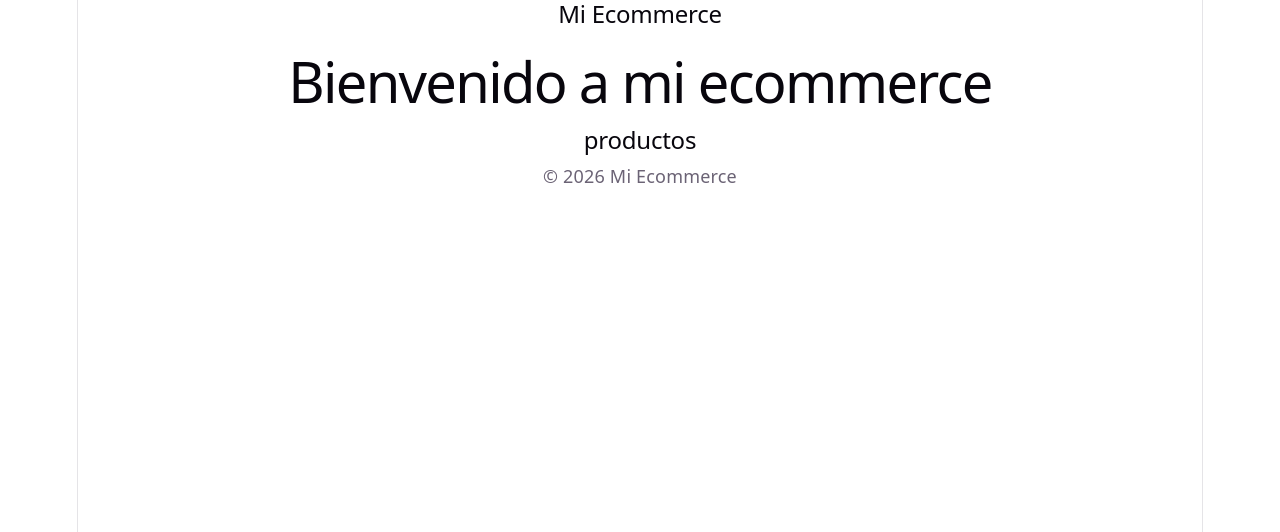
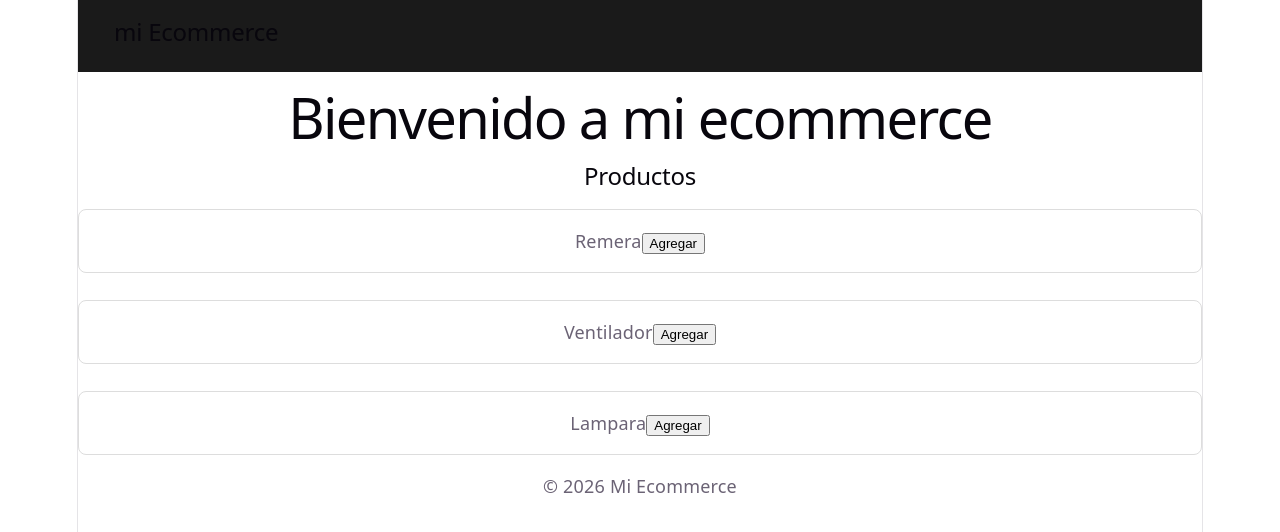
Before and after one commit to NVargasBestani/Proyecto-personal---Ecommerce-, a React (Vite) app: page / in a window 1280 px wide. Shown: the top 532 px of the page. Built offline with nearby package versions, Linux system fonts and the light colour scheme.

Commit message:
incluimos css

```diff
--- a/src/App.jsx
+++ b/src/App.jsx
@@ -1,16 +1,16 @@
 import "./App.css";
-import NavBar from "./componentes/navBar";
-import Inicio from "./componentes/inicio";
-import Productos from "./componentes/productos";
-import Footer from "./componentes/footer";
+import NavBar from "./componentes/NavBar";
+import Inicio from "./componentes/Inicio";
+import Productos from "./componentes/Productos";
+import Footer from "./componentes/Footer";
 
 function App() {
   return (
     <>
-      <NavBar />
+      <NavBar nombreTienda="mi Ecommerce" />
       <Inicio />
       <Productos />
-      <Footer />
+      <Footer anio={2026} />
     </>
   );
 }
--- a/src/componentes/Footer.jsx
+++ b/src/componentes/Footer.jsx
@@ -1,7 +1,7 @@
-function Footer() {
+function Footer({ anio }) {
   return (
     <footer>
-      <p>© 2026 Mi Ecommerce</p>
+      <p>© {anio} Mi Ecommerce</p>
     </footer>
   );
 }
--- /dev/null
+++ b/src/componentes/NavBar.css
@@ -0,0 +1,8 @@
+.navbar {
+  display: flex;
+  justify-content: flex-start;
+  align-items: center;
+  padding: 1rem 2rem;
+  background-color: #1a1a1a;
+  color: white;
+}
--- a/src/componentes/NavBar.jsx
+++ b/src/componentes/NavBar.jsx
@@ -1,7 +1,9 @@
-function NavBar() {
+import "./NavBar.css";
+
+function NavBar({ nombreTienda }) {
   return (
-    <nav>
-      <h2>Mi Ecommerce</h2>
+    <nav className="navbar">
+      <h2>{nombreTienda}</h2>
     </nav>
   );
 }
--- /dev/null
+++ b/src/componentes/Productos.css
@@ -0,0 +1,14 @@
+.lista-productos {
+  display: grid;
+  grid-template-columns: repeat(autofit, minmax(200px, 1fr));
+  gap: 1.5rem;
+  list-style: none;
+  padding: 0;
+}
+
+.producto-item {
+  border: 1px solid #ddd;
+  border-radius: 8px;
+  padding: 1rem;
+  text-align: center;
+}
--- a/src/componentes/Productos.jsx
+++ b/src/componentes/Productos.jsx
@@ -1,7 +1,23 @@
+import "./Productos.css";
+
+const Items = ["Remera", "Ventilador", "Lampara"];
+
 function Productos() {
+  function agregarAlCarrito(producto) {
+    console.log(`Agregaste: ${producto}`);
+  }
+
   return (
     <section>
-      <h2>productos</h2>
+      <h2>Productos</h2>
+      <ul className="lista-productos">
+        {Items.map((producto, index) => (
+          <li className="producto-item" key={index}>
+            {producto}
+            <button onClick={() => agregarAlCarrito(producto)}>Agregar</button>
+          </li>
+        ))}
+      </ul>
     </section>
   );
 }
```
